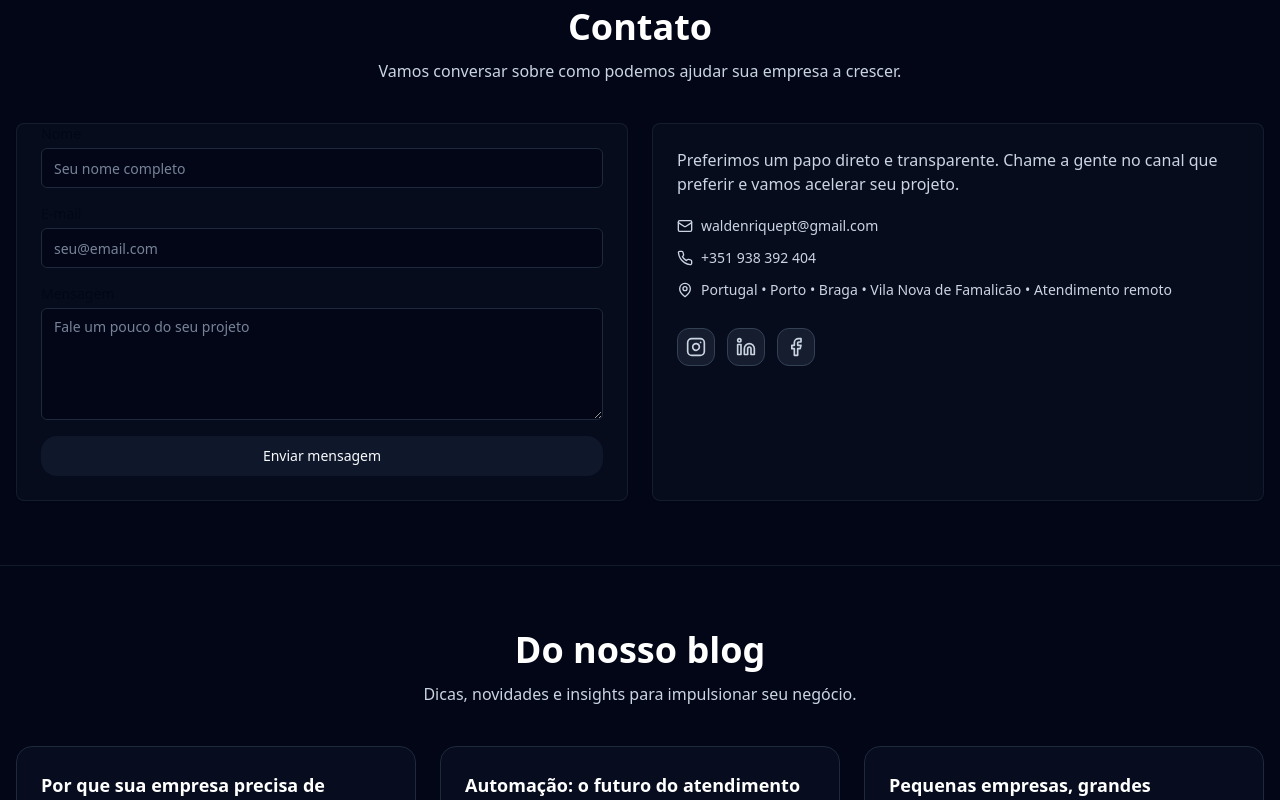
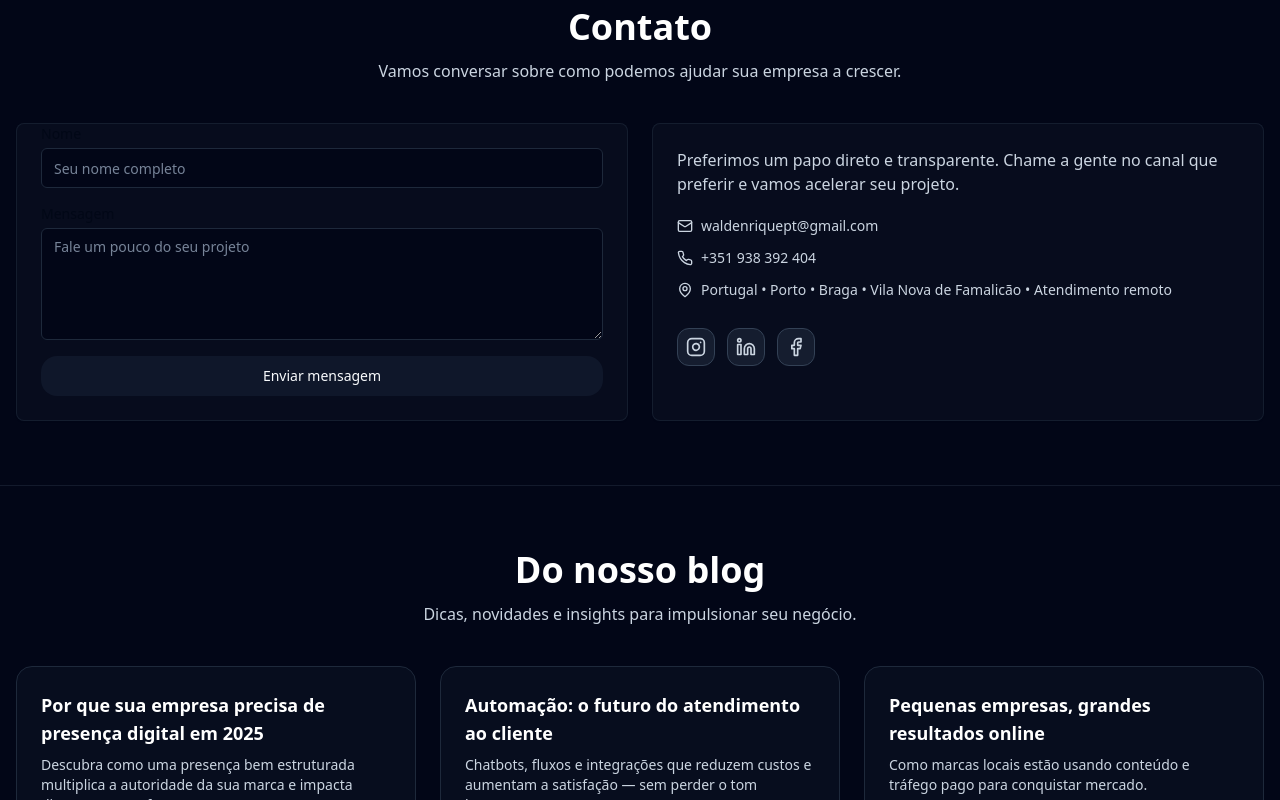
Before and after one commit to waldenrique/rocketai-lab, a Next.js app: page / in a window 1280 px wide. Shown: the part 2220-3020 px from the top of the page. Built offline with nearby package versions, Linux system fonts and the light colour scheme.

Commit message:
fix: centraliza eventos GTM, botão WhatsApp e build ok

```diff
--- a/app/login/page.tsx
+++ b/app/login/page.tsx
@@ -5,6 +5,7 @@ import { useRouter } from 'next/navigation';
 import { motion } from 'framer-motion';
 import { Lock, User, Eye, EyeOff, ArrowLeft } from 'lucide-react';
 import { Button } from '@/components/ui/button';
+import { pushToDataLayer } from '../../utils/gtm';
 import { Card, CardContent, CardHeader, CardTitle } from '@/components/ui/card';
 import { Input } from '@/components/ui/input';
 import Link from 'next/link';
@@ -90,7 +91,13 @@ export default function LoginPage() {
           </CardHeader>
 
           <CardContent>
-            <form onSubmit={handleLogin} className="space-y-6">
+            <form onSubmit={e => {
+              pushToDataLayer('login_submit', {
+                categoria: 'Login',
+                rotulo: 'Formulário Login',
+              });
+              handleLogin(e);
+            }} className="space-y-6">
               {error && (
                 <div className="p-3 bg-red-500/10 border border-red-500/20 rounded-lg text-red-400 text-sm">
                   {error}
--- a/app/page.tsx
+++ b/app/page.tsx
@@ -8,6 +8,7 @@ import { Card, CardContent, CardHeader, CardTitle } from '@/components/ui/card';
 import { Input } from '@/components/ui/input';
 import { Textarea } from '@/components/ui/textarea';
 import Link from 'next/link';
+import { pushToDataLayer } from '../utils/gtm';
 
 /**
  * Rocket Lab Marketing — Landing Page
@@ -251,22 +252,17 @@ export default function RocketLabLanding() {
           <div className="grid gap-6 md:grid-cols-2">
             <Card className="border-slate-800/60 bg-slate-900/40">
               <CardContent>
-                <form className="grid gap-4">
+                <form className="grid gap-4" onSubmit={e => {
+                  pushToDataLayer('form_submit', {
+                    categoria: 'Contato',
+                    rotulo: 'Formulário Landing',
+                  });
+                }}>
                   <div>
                     <label className="mb-1 block text-sm">Nome</label>
                     <Input
                       name="name"
                       placeholder="Seu nome completo"
-                      className="bg-slate-950 border-slate-800"
-                      required
-                    />
-                  </div>
-                  <div>
-                    <label className="mb-1 block text-sm">E-mail</label>
-                    <Input
-                      name="email"
-                      type="email"
-                      placeholder="seu@email.com"
                       className="bg-slate-950 border-slate-800"
                       required
                     />
@@ -281,6 +277,13 @@ export default function RocketLabLanding() {
                     />
                   </div>
                   <Button type="submit" className="rounded-2xl">Enviar mensagem</Button>
+                  {/* Exemplo: Adicione pushToDataLayer em botões importantes */}
+                  {/*
+                  <Button onClick={() => pushToDataLayer('whatsapp_click', {
+                    categoria: 'Contato',
+                    rotulo: 'Botão WhatsApp',
+                  })}>WhatsApp</Button>
+                  */}
                 </form>
               </CardContent>
             </Card>
--- /dev/null
+++ b/utils/gtm.ts
@@ -0,0 +1,11 @@
+declare global {
+  interface Window {
+    dataLayer?: any[];
+  }
+}
+
+export function pushToDataLayer(event: string, params: Record<string, any> = {}) {
+  if (typeof window !== 'undefined' && window.dataLayer) {
+    window.dataLayer.push({ event, ...params });
+  }
+}
```
